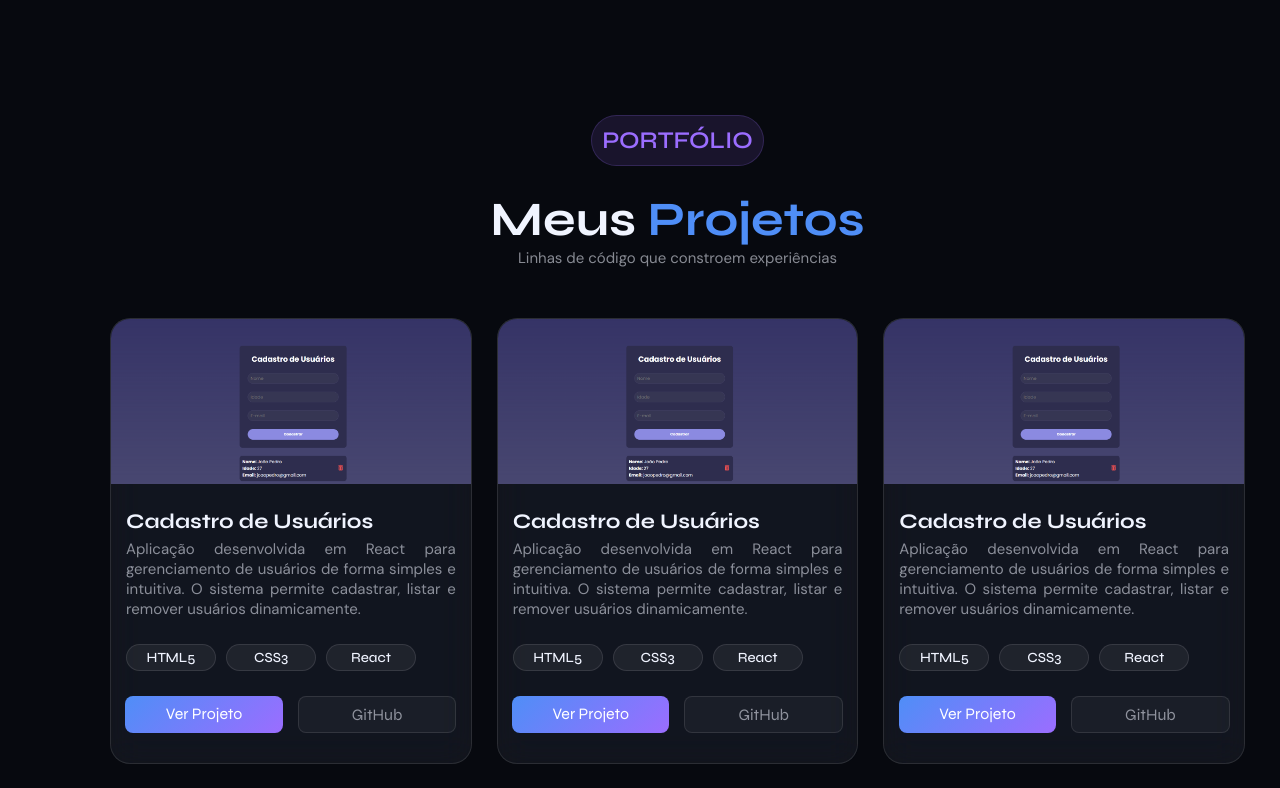
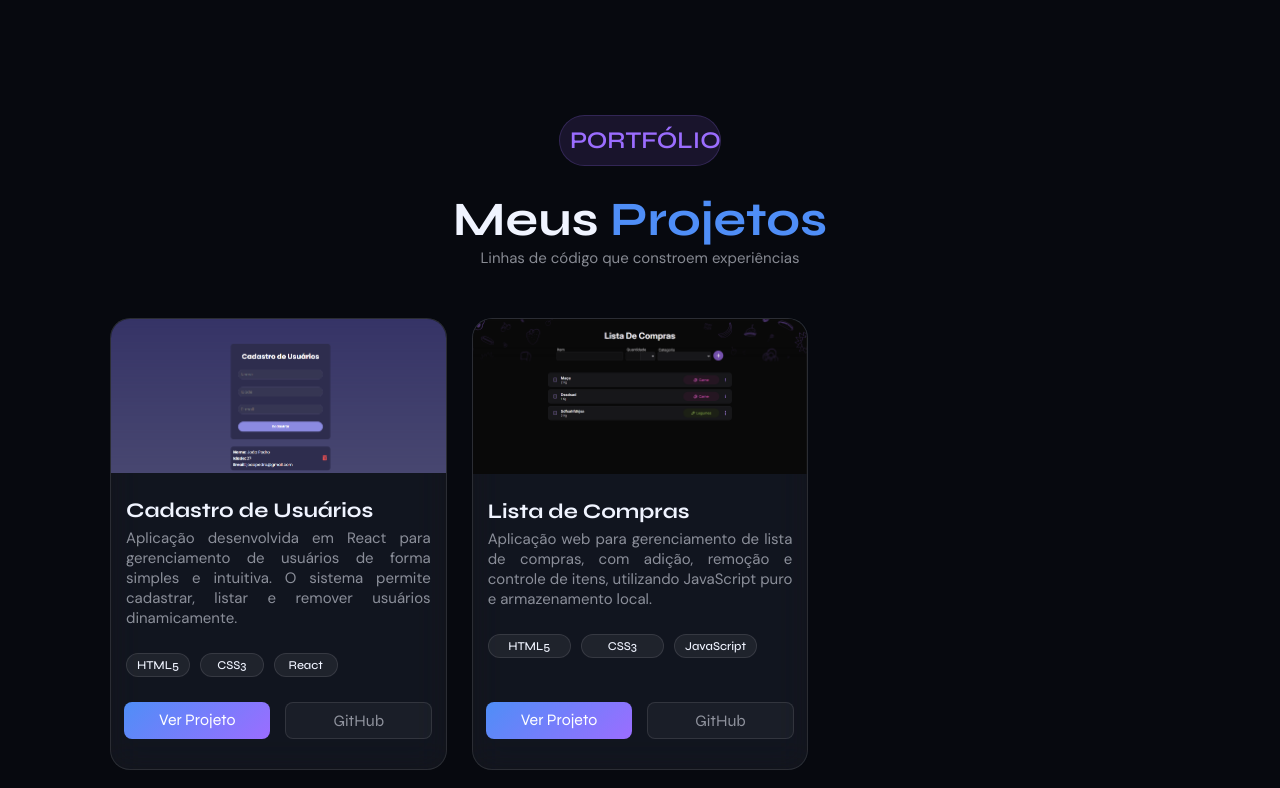
Before and after one commit to elisvaldobraga23/meu-portfolio, a React (Vite) app: page / in a window 1280 px wide. Shown: the part 1228-2016 px from the top of the page. Built offline with nearby package versions, Linux system fonts and the light colour scheme.

Commit message:
atualizações

```diff
--- a/package.json
+++ b/package.json
@@ -10,6 +10,8 @@
     "preview": "vite preview"
   },
   "dependencies": {
+    "@emailjs/browser": "^4.4.1",
+    "@formspree/react": "^3.0.0",
     "react": "^19.2.5",
     "react-dom": "^19.2.5",
     "react-icons": "^5.6.0",
--- a/src/data/projetos.js
+++ b/src/data/projetos.js
@@ -1,58 +1,24 @@
 import imgCadastro from "../assets/img/tela-cadastro-usuarios.png";
+import imgListaCompras from "../assets/img/lista-de-compras.png";
 
 export function dataProjetos() {
     return {
-        projeto1:{
+        projeto01:{
             Titulo:"Cadastro de Usuários",
             descricao:"Aplicação desenvolvida em React para gerenciamento de usuários de forma simples e intuitiva. O sistema permite cadastrar, listar e remover usuários dinamicamente.",
             tags:["HTML5", "CSS3", "React"],
             img: imgCadastro,
-            link: "https://github.com/elisvaldobraga23/cadastro_de_usuarios",
+            link: "",
             linkGithub: "https://github.com/elisvaldobraga23/cadastro_de_usuarios"
         },
-
-        projeto2:{
-            Titulo:"Cadastro de Usuários",
-            descricao:"Aplicação desenvolvida em React para gerenciamento de usuários de forma simples e intuitiva. O sistema permite cadastrar, listar e remover usuários dinamicamente.",
-            tags:["HTML5", "CSS3", "React"],
-            img: imgCadastro,
-            link: "https://github.com/elisvaldobraga23/cadastro_de_usuarios",
-            linkGithub: "https://github.com/elisvaldobraga23/cadastro_de_usuarios"
+        projeto02:{
+            Titulo:"Lista de Compras",
+            descricao:"Aplicação web para gerenciamento de lista de compras, com adição, remoção e controle de itens, utilizando JavaScript puro e armazenamento local.",
+            tags:["HTML5", "CSS3", "JavaScript"],
+            img: imgListaCompras,
+            link: "https://elisvaldobraga23.github.io/lista_de_compras/",
+            linkGithub: "https://github.com/elisvaldobraga23/lista_de_compras"
         },
 
-        projeto3:{
-            Titulo:"Cadastro de Usuários",
-            descricao:"Aplicação desenvolvida em React para gerenciamento de usuários de forma simples e intuitiva. O sistema permite cadastrar, listar e remover usuários dinamicamente.",
-            tags:["HTML5", "CSS3", "React"],
-            img: imgCadastro,
-            link: "https://github.com/elisvaldobraga23/cadastro_de_usuarios",
-            linkGithub: "https://github.com/elisvaldobraga23/cadastro_de_usuarios"
-        },
-
-        projeto4:{
-            Titulo:"Cadastro de Usuários",
-            descricao:"Aplicação desenvolvida em React para gerenciamento de usuários de forma simples e intuitiva. O sistema permite cadastrar, listar e remover usuários dinamicamente.",
-            tags:["HTML5", "CSS3", "React", "HTML5", "CSS3", "React"],
-            img: imgCadastro,
-            link: "https://github.com/elisvaldobraga23/cadastro_de_usuarios",
-            linkGithub: "https://github.com/elisvaldobraga23/cadastro_de_usuarios"
-        },
-
-        projeto5:{
-            Titulo:"Cadastro de Usuários",
-            descricao:"Aplicação desenvolvida em React para gerenciamento de usuários de forma simples e intuitiva. O sistema permite cadastrar, listar e remover usuários dinamicamente.",
-            tags:["HTML5", "CSS3", "React"],
-            img: imgCadastro,
-            link: "https://github.com/elisvaldobraga23/cadastro_de_usuarios",
-            linkGithub: "https://github.com/elisvaldobraga23/cadastro_de_usuarios"
-        },
-        projeto6:{
-            Titulo:"Cadastro de Usuários",
-            descricao:"Aplicação desenvolvida em React para gerenciamento de usuários de forma simples e intuitiva. O sistema permite cadastrar, listar e remover usuários dinamicamente.",
-            tags:["HTML5", "CSS3", "React"],
-            img: imgCadastro,
-            link: "https://github.com/elisvaldobraga23/cadastro_de_usuarios",
-            linkGithub: "https://github.com/elisvaldobraga23/cadastro_de_usuarios"
-        }
     }
 }
--- a/src/styles/Projetos.css
+++ b/src/styles/Projetos.css
@@ -79,12 +79,14 @@ section#projetos div.projeto div.tags{
 }
 
 section#projetos div.projeto div.tag{
-    width:  90px;
-    padding: 4px 11px;
+    width:  auto;
+    padding: 4px 10px;
     border-radius: 50px;
-    font-size: 14px;
+    font-size: 12px;
     font-weight: 500;
+    display: flex;
     text-align: center;
+    justify-content: center;
     background: rgba(255, 255, 255, 0.06);
     border: 1px solid var(--glass-border);
 }
@@ -120,11 +122,41 @@ section#projetos div.projeto .link-github{
     color: var(--text-dim);
 }
 
+/* Tablet */
+@media (min-width: 768px) {
+
+    section#projetos > p{
+        margin: 0 auto 50px;
+    }
+
+        section#projetos div.portfolio{
+        padding: 0 10px;
+        width: 80%;
+        margin: 0 auto;
+
+    }
+
+    section#projetos div.projeto h1{
+        font-size: 1.5em;
+    }
+
+    section#projetos div.projeto p{
+        font-size: 17px;
+    }
+
+    section#projetos div.projeto .links{
+        width: 90%;
+        margin: auto auto 15px;
+    }
+
+}
+
 /* Desktop */
 @media (min-width: 1024px) {
 
     section#projetos{
-        width: 1355px;
+        width: 100%;
+        max-width: 1355px;
         margin: 100px auto;
         padding: 0 100px;
     }
@@ -137,11 +169,8 @@ section#projetos div.projeto .link-github{
         font-size: 3em;
     }
 
-    section#projetos > p{
-        margin: 0 auto 50px;
-    }
-
     section#projetos div.portfolio{
+        width: 100%;
         padding: 0 10px;
         display: grid;
         grid-template-columns: 1fr 1fr 1fr;
```
Also changed, not shown: src/assets/img/lista-de-compras.png (added), 1 other file (tests, documents, lock files or other folders).
